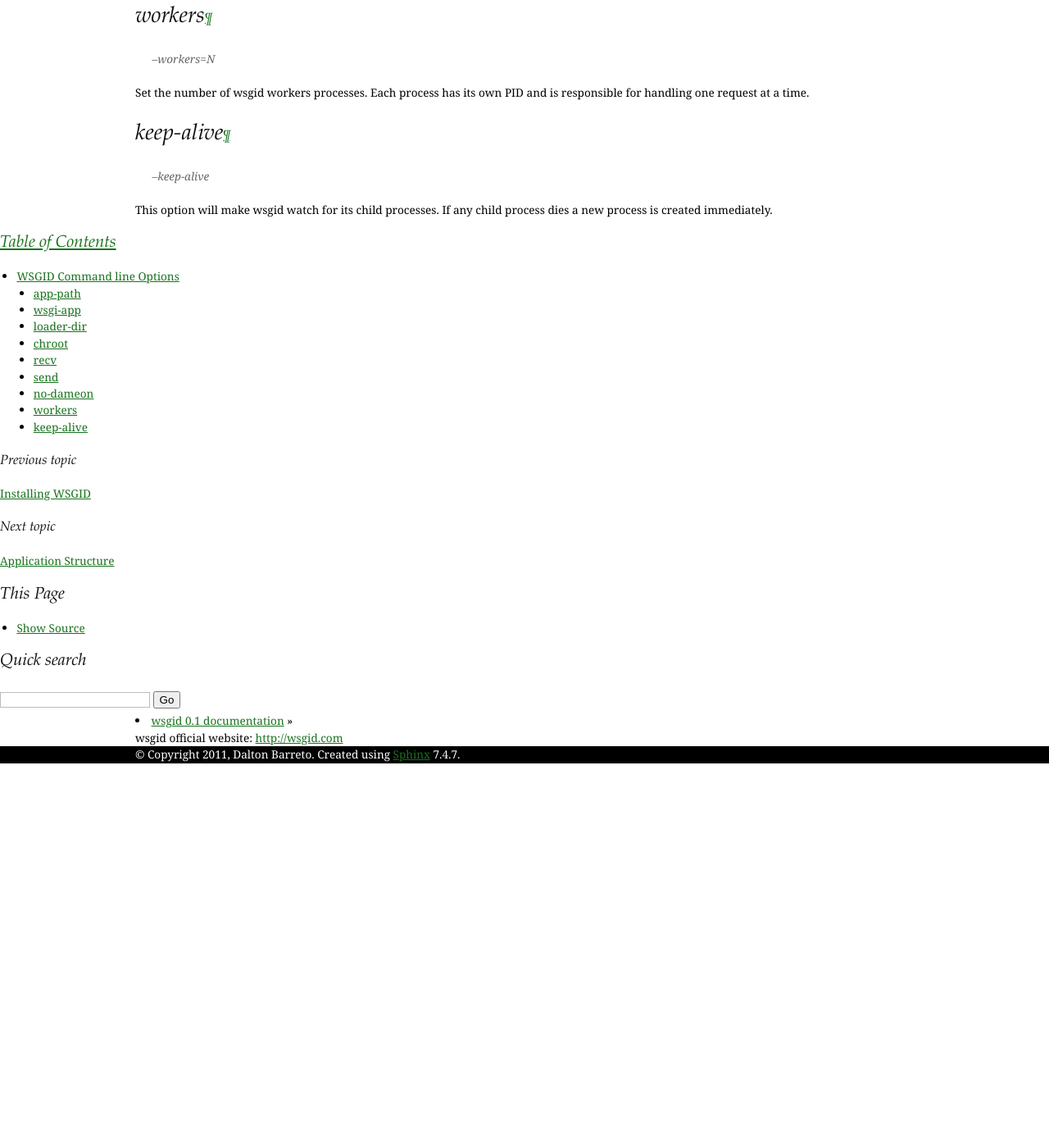
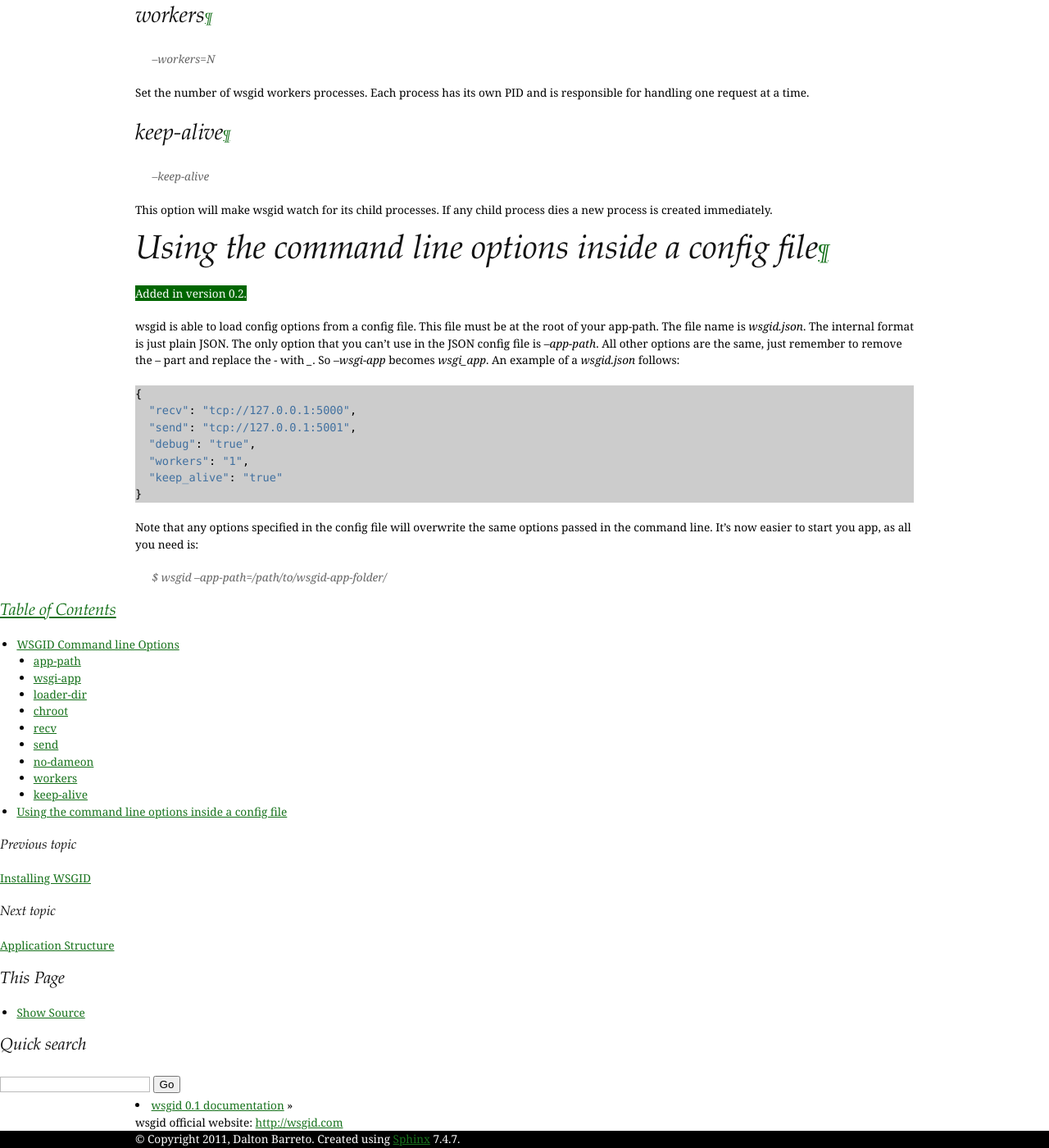
Before and after one commit to yoshrote/wsgid, a Sphinx documentation site: the page built from doc/sphinx/source/options.rst, in a window 1280 px wide and 1400 px high, scrolled down 1957 px. Shown: the whole window at 82% size. Built offline with Sphinx 7.4.7, drawn with Linux system fonts in a browser that asks for light colours; before the commit the page ends 2888 px from its top, so only the background shows below that; some of the changed text lies outside the part shown.

```diff
--- a/doc/sphinx/source/index.rst
+++ b/doc/sphinx/source/index.rst
@@ -10,3 +10,4 @@ WSGID official Docs, Welcome!
    tutorials
    internals
    contributing
+   changelog
--- a/doc/sphinx/source/options.rst
+++ b/doc/sphinx/source/options.rst
@@ -16,7 +16,7 @@ wsgi-app
 ********
   --wsgi-app
 
-Full qualified name for the WSGI application object. This options is used in two main ocasions. One: When wsgid cannot load your app automatically just by looking at **--app-path**. Two: When yout app is installed system wide. Supose you have inside your app an package name *web*, and in this package you have a module named *frontends*. Supose *frontends/wsgi.py* is the module that defines the WSGI application object, as specified by PEP-333.::
+Full qualified name for the WSGI application object. This options is used in two main ocasions. One: When wsgid cannot load your app automatically just by looking at **--app-path**. Two: When yout app is installed system wide. Supose you have inside your app an package name *web*, and in this package you have a module named *frontends*. Supose *frontends/wsgi.py* is the module that defines the WSGI application object, as specified by PEP-333. ::
 
 
     myapp/
@@ -83,3 +83,25 @@ keep-alive
   --keep-alive
 
 This option will make wsgid watch for its child processes. If any child process dies a new process is created immediately.
+
+
+.. _json-config:
+
+Using the command line options inside a config file
+===================================================
+
+.. versionadded:: 0.2
+
+wsgid is able to load config options from a config file. This file must be at the root of your app-path. The file name is *wsgid.json*. The internal format is just plain JSON. The only option that you can't use in the JSON config file is *--app-path*. All other options are the same, just remember to remove the `--` part and replace the `-` with `_`. So *--wsgi-app* becomes *wsgi_app*. An example of a *wsgid.json* follows: ::
+
+  {
+    "recv": "tcp://127.0.0.1:5000",
+    "send": "tcp://127.0.0.1:5001",
+    "debug": "true",
+    "workers": "1",
+    "keep_alive": "true"
+  }
+
+Note that any options specified in the config file will overwrite the same options passed in the command line. It's now easier to start you app, as all you need is:
+
+  $ wsgid --app-path=/path/to/wsgid-app-folder/
```
Also changed, not shown: doc/sphinx/source/changelog.rst (added, +21 -0 lines), 2 other files.
